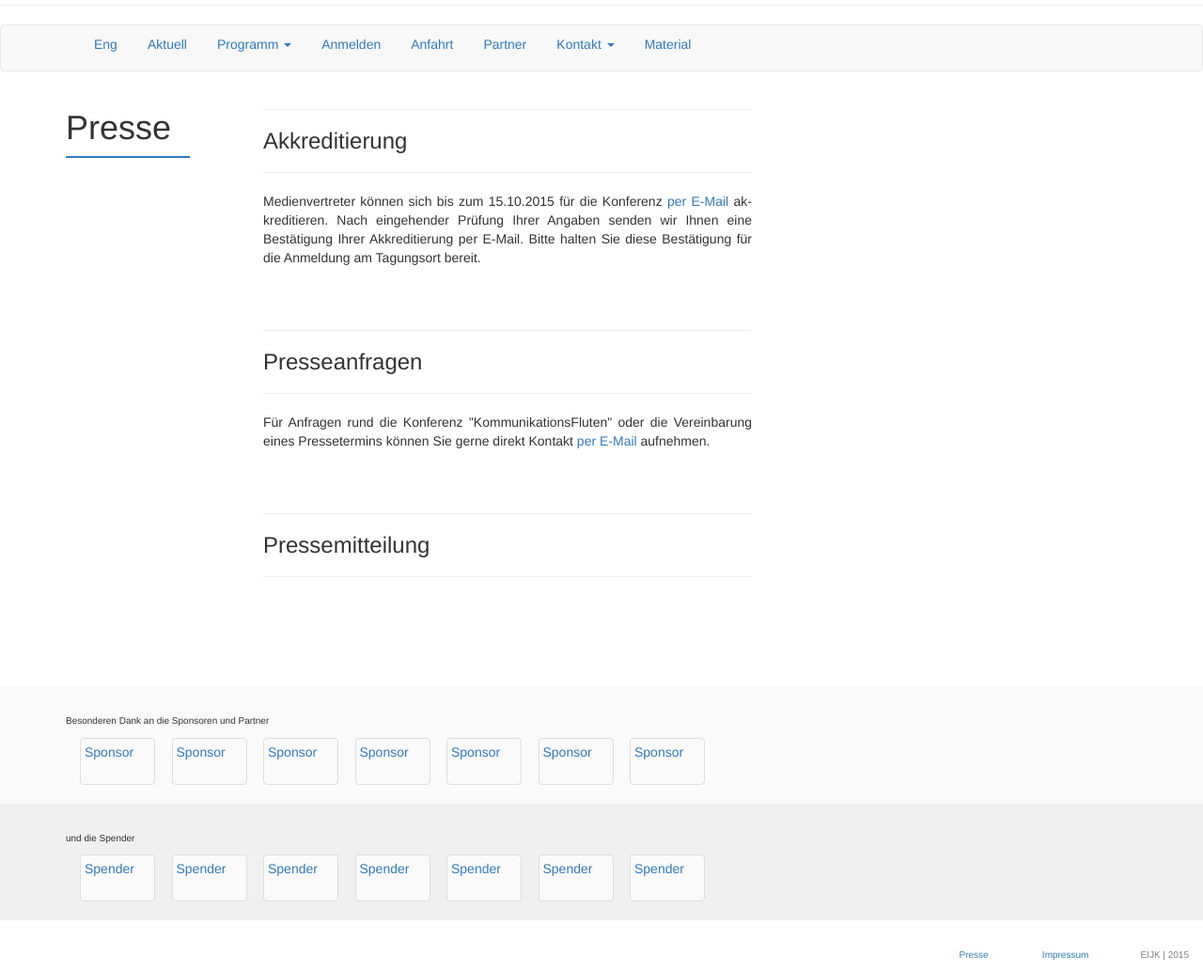
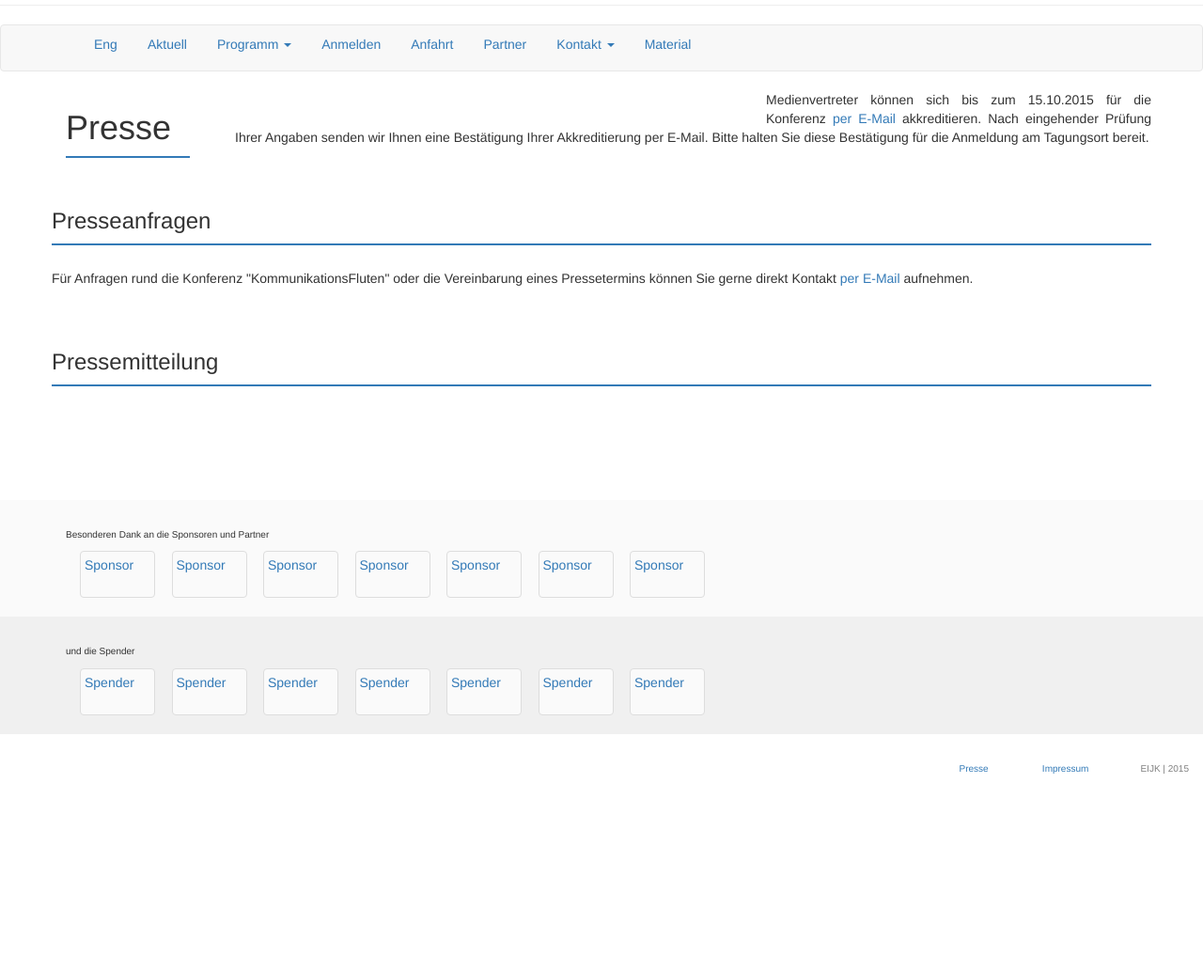
Before and after one commit to susedev/test, a Jekyll site: the page built from presse.html, in a window 1280 px wide, cut to the strip 131-1164 px from the top of the page. Shown: the whole strip at 94% size. Built offline with Jekyll 4.4.1, drawn with Linux system fonts in a browser that asks for light colours; nearby versions of some CDN libraries; after the commit the page ends 966 px from its top, so only the background shows below that.

Commit message:
Update presse.html

```diff
--- a/presse.html
+++ b/presse.html
@@ -1,26 +1,26 @@
 ---
 title: Presse
 ---
-<hr noshade="noshade" size="1" />
-<h3>Akkreditierung</h3>
 
-<hr noshade="noshade" size="1" />
+<h3 style="margin-top: 28px;>Akkreditierung</h3>
+
+<div class="box" style="background-color: #337AB7; height:2px; margin-top:3px; margin-bottom:25px;"></div>
 <p style="text-align: justify;">Medienvertreter k&ouml;nnen sich bis zum 15.10.2015 f&uuml;r die Konferenz <a href="mailto:kommunikationsfluten@eijc.eu?subject=Akkreditierung%20Tagung%20Kommunikationsfluten&amp;body=Sehr%20geehrte%20Damen%20und%20Herren%2C%20%0A%0Ahiermit%20m%C3%B6chte%20ich%20mich%20f%C3%BCr%20die%20Tagung%20%22KommunikationsFluten%22%20als%20Pressevertreter%20akkreditieren.%20In%20diesem%20Zusammenhang%20%C3%BCbermittele%20ich%20Ihnen%20folgende%20Daten%3A%0A%0AIhr%20Name%3A%0AIhre%20Telefonnummer%3A%0ADas%20Medium%2C%20f%C3%BCr%20das%20Sie%20arbeiten%3A%0AZust%C3%A4ndige%20Redaktion%3A%0AGeplante%20Beitragsform%3A%0AVorraussichtlicher%20Zeitpunkt%20der%20Ver%C3%B6ffentlichung%3A%0A%0A%0AMit%20freundlichen%20Gr%C3%BC%C3%9Fen%0A">per E-Mail</a> ak&shy;kreditieren. Nach eingehender Pr&uuml;fung Ihrer Angaben senden wir Ihnen eine Best&auml;tigung Ihrer Akkreditierung per E-Mail. Bitte halten Sie diese Best&auml;tigung f&uuml;r die Anmeldung am Tagungsort bereit.</p>
 
 <h3>&nbsp;</h3>
 
-<hr noshade="noshade" size="1" />
+
 <h3>Presseanfragen</h3>
 
-<hr noshade="noshade" size="1" />
+<div class="box" style="background-color: #337AB7; height:2px; margin-top:3px; margin-bottom:25px;"></div>
 <p style="text-align: justify;">F&uuml;r Anfragen rund die Konferenz &quot;KommunikationsFluten&quot; oder die Vereinbarung eines Pressetermins k&ouml;nnen Sie gerne direkt Kontakt <a href="mailto:kommunikationsfluten@eijc.eu?subject=Presseanfrage&amp;body=Sehr%20geehrte%20Damen%20und%20Herren%2C%20%0A%0AIhre%20Nachricht%3A%20%0A%0A%0A%0AIhr%20Name%3A%0AIhre%20Telefonnummer%3A%0ADas%20Medium%2C%20f%C3%BCr%20das%20Sie%20arbeiten%3A%0AZust%C3%A4ndige%20Redaktion%3A%0AGeplante%20Beitragsform%3A%0AVorraussichtlicher%20Zeitpunkt%20der%20Ver%C3%B6ffentlichung%3A%0A%0A%0AMit%20freundlichen%20Gr%C3%BC%C3%9Fen">per E-Mail</a><a href="mailto:kommunikationsfluten@eijc.eu?subject=Presseanfragen"> </a>aufnehmen.</p>
 
 <h3>&nbsp;</h3>
 
-<hr noshade="noshade" size="1" />
+
 <h3>Pressemitteilung</h3>
 
-<hr noshade="noshade" size="1" />
+<div class="box" style="background-color: #337AB7; height:2px; margin-top:3px; margin-bottom:25px;"></div>
 <h3>&nbsp;</h3>
 
 <p>&nbsp;</p>
```
